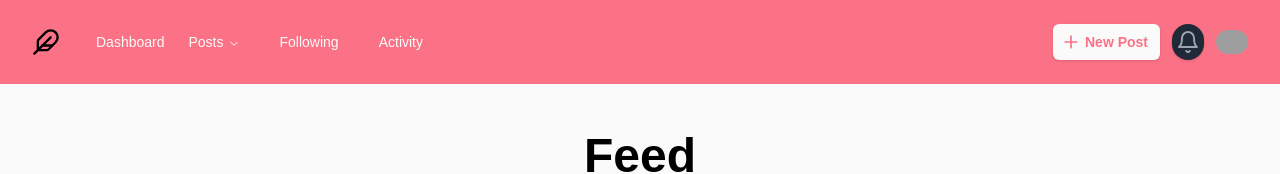
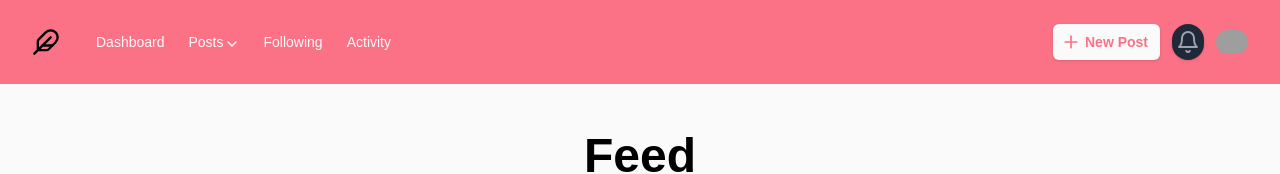
Before and after one commit to pllealfunes/nextjs-hobbyist, a Next.js app: page /dashboard in a window 1280 px wide. Shown: the top 174 px of the page. Built offline with nearby package versions, Linux system fonts and the light colour scheme; grey boxes are pictures that could not be loaded.

Commit message:
removed dropwdown menu from mobile nav, made ui edits to create post page

```diff
--- a/package.json
+++ b/package.json
@@ -14,7 +14,6 @@
     "@radix-ui/react-dropdown-menu": "^2.1.2",
     "@radix-ui/react-icons": "^1.3.0",
     "@radix-ui/react-label": "^2.1.0",
-    "@radix-ui/react-navigation-menu": "^1.2.1",
     "@radix-ui/react-select": "^2.1.2",
     "@radix-ui/react-slot": "^1.1.0",
     "@radix-ui/react-toggle": "^1.1.0",
--- a/src/app/globals.css
+++ b/src/app/globals.css
@@ -125,6 +125,7 @@ body {
   line-height: 1.1;
   margin-top: 2.5rem;
   text-wrap: pretty;
+  font-weight: bold;
 }
 
 .tiptap h1,
--- a/src/app/posts/page.tsx
+++ b/src/app/posts/page.tsx
@@ -24,10 +24,10 @@ function extractTextFromHTML(html: string): string {
 const formSchema = z.object({
   post: z.string().refine(
     (value) => {
-      return extractTextFromHTML(value).trim().length >= 5;
+      return extractTextFromHTML(value).trim().length >= 200;
     },
     {
-      message: "The text must be at least 500 characters long after trimming",
+      message: "The text must be 200 to 12500 characters long after trimming",
     }
   ),
   title: z.string().min(1, "Title is required"), // Title validation
@@ -94,7 +94,14 @@ export default function CreatePost() {
             )}
           />
 
-          <Button className="mt-4">Submit</Button>
+          {/* Container for Word Count and Submit Button */}
+          <div className="flex justify-end items-end mt-4">
+            <div className="mr-4">
+              {/* Word Count component */}
+              {/* Assuming your word count is displayed inside the TextEditor */}
+            </div>
+            <Button className="ml-2">Submit</Button>
+          </div>
         </form>
       </Form>
     </div>
--- a/src/ui/components/dashboardNav.tsx
+++ b/src/ui/components/dashboardNav.tsx
@@ -3,7 +3,7 @@
 import Image from "next/image";
 import Link from "next/link";
 import { Button } from "@/ui/components/button";
-import { Feather, Bell, Plus } from "lucide-react";
+import { Feather, Bell, Plus, ChevronDown } from "lucide-react";
 
 import {
   DropdownMenu,
@@ -18,14 +18,6 @@ import {
   DropdownMenuSubTrigger,
   DropdownMenuTrigger,
 } from "@/ui/components/dropdown-menu";
-import {
-  NavigationMenu,
-  NavigationMenuContent,
-  NavigationMenuItem,
-  NavigationMenuLink,
-  NavigationMenuList,
-  NavigationMenuTrigger,
-} from "@/ui/components/navigation-menu";
 
 export default function Dashboard() {
   return (
@@ -42,31 +34,36 @@ export default function Dashboard() {
             </Link>
           </div>
           <div className="hidden sm:ml-6 md:block">
-            <div className="flex space-x-4">
-              <NavigationMenu>
-                <NavigationMenuList>
-                  <NavigationMenuItem>
+            <div className="flex">
               <Link
-                      href="/"
+                href="/dashboard"
                 aria-label="Go to following page"
                 className="text-zinc-50 hover:bg-gray-700 hover:text-white rounded-md px-3 py-2 text-sm font-medium"
               >
                 Dashboard
               </Link>
 
-                    <NavigationMenuTrigger>Posts</NavigationMenuTrigger>
-                    <NavigationMenuContent>
-                      <Link href="/posts" legacyBehavior passHref>
-                        <NavigationMenuLink>Drafts</NavigationMenuLink>
+              <DropdownMenu>
+                <DropdownMenuTrigger asChild className="cursor-pointer">
+                  <div className="flex justify-center items-center text-zinc-50 hover:bg-gray-700 hover:text-white rounded-md px-3 py-2 text-sm font-medium">
+                    Posts <ChevronDown className="mt-1 w-4 h-4" />
+                  </div>
+                </DropdownMenuTrigger>
+                <DropdownMenuContent className="ml-12">
+                  <DropdownMenuGroup>
+                    <DropdownMenuItem>
+                      <Link href="/drafts" aria-label="Go to following page">
+                        Drafts
                       </Link>
-                      <Link href="/tutorials" legacyBehavior passHref>
-                        <NavigationMenuLink>Published</NavigationMenuLink>
+                    </DropdownMenuItem>
+                    <DropdownMenuItem>
+                      <Link href="/published" aria-label="Go to following page">
+                        Published
                       </Link>
-                    </NavigationMenuContent>
-                  </NavigationMenuItem>
-                </NavigationMenuList>
-              </NavigationMenu>
-
+                    </DropdownMenuItem>
+                  </DropdownMenuGroup>
+                </DropdownMenuContent>
+              </DropdownMenu>
               <Link
                 href="/following"
                 aria-label="Go to following page"
@@ -178,15 +175,8 @@ export default function Dashboard() {
                 <DropdownMenuSeparator />
                 <DropdownMenuGroup>
                   <DropdownMenuItem>Dashboard</DropdownMenuItem>
-                  <DropdownMenuSub>
-                    <DropdownMenuSubTrigger>Posts</DropdownMenuSubTrigger>
-                    <DropdownMenuPortal>
-                      <DropdownMenuSubContent>
                   <DropdownMenuItem>Drafts</DropdownMenuItem>
                   <DropdownMenuItem>Published</DropdownMenuItem>
-                      </DropdownMenuSubContent>
-                    </DropdownMenuPortal>
-                  </DropdownMenuSub>
                   <DropdownMenuItem>Following</DropdownMenuItem>
                   <DropdownMenuItem>Activity</DropdownMenuItem>
                   <DropdownMenuItem>Explore</DropdownMenuItem>
--- a/src/ui/components/navigation-menu.tsx
+++ /dev/null
@@ -1,141 +0,0 @@
-import * as React from "react";
-import { ChevronDownIcon } from "@radix-ui/react-icons";
-import * as NavigationMenuPrimitive from "@radix-ui/react-navigation-menu";
-import { cva } from "class-variance-authority";
-
-import { cn } from "@/lib/utils";
-
-const NavigationMenu = React.forwardRef<
-  React.ElementRef<typeof NavigationMenuPrimitive.Root>,
-  React.ComponentPropsWithoutRef<typeof NavigationMenuPrimitive.Root>
->(({ className, children, ...props }, ref) => (
-  <NavigationMenuPrimitive.Root
-    ref={ref}
-    className={cn(
-      "relative z-10 flex max-w-max flex-1 items-center justify-center",
-      className
-    )}
-    {...props}
-  >
-    {children}
-    <NavigationMenuViewport />
-  </NavigationMenuPrimitive.Root>
-));
-NavigationMenu.displayName = NavigationMenuPrimitive.Root.displayName;
-
-const NavigationMenuList = React.forwardRef<
-  React.ElementRef<typeof NavigationMenuPrimitive.List>,
-  React.ComponentPropsWithoutRef<typeof NavigationMenuPrimitive.List>
->(({ className, ...props }, ref) => (
-  <NavigationMenuPrimitive.List
-    ref={ref}
-    className={cn(
-      "group flex flex-1 list-none items-center justify-center space-x-1",
-      className
-    )}
-    {...props}
-  />
-));
-NavigationMenuList.displayName = NavigationMenuPrimitive.List.displayName;
-
-const NavigationMenuItem = NavigationMenuPrimitive.Item;
-
-const navigationMenuTriggerStyle = cva(
-  "group inline-flex h-9 items-center justify-center rounded-md px-3 py-2 text-sm font-medium text-zinc-50 hover:bg-gray-700 hover:text-white transition-colors focus:outline-none focus:bg-gray-900 focus:text-zinc-50"
-);
-
-const NavigationMenuTrigger = React.forwardRef<
-  React.ElementRef<typeof NavigationMenuPrimitive.Trigger>,
-  React.ComponentPropsWithoutRef<typeof NavigationMenuPrimitive.Trigger>
->(({ className, children, ...props }, ref) => (
-  <NavigationMenuPrimitive.Trigger
-    ref={ref}
-    className={cn(navigationMenuTriggerStyle(), "group", className)}
-    {...props}
-  >
-    {children}
-    <ChevronDownIcon
-      className="relative top-[1px] ml-1 h-3 w-3 transition duration-300 group-data-[state=open]:rotate-180"
-      aria-hidden="true"
-    />
-  </NavigationMenuPrimitive.Trigger>
-));
-NavigationMenuTrigger.displayName = NavigationMenuPrimitive.Trigger.displayName;
-
-const NavigationMenuContent = React.forwardRef<
-  React.ElementRef<typeof NavigationMenuPrimitive.Content>,
-  React.ComponentPropsWithoutRef<typeof NavigationMenuPrimitive.Content>
->(({ className, ...props }, ref) => (
-  <NavigationMenuPrimitive.Content
-    ref={ref}
-    className={cn(
-      "left-0 top-0 w-full data-[motion^=from-]:animate-in data-[motion^=to-]:animate-out data-[motion^=from-]:fade-in data-[motion^=to-]:fade-out data-[motion=from-end]:slide-in-from-right-52 data-[motion=from-start]:slide-in-from-left-52 data-[motion=to-end]:slide-out-to-right-52 data-[motion=to-start]:slide-out-to-left-52 md:absolute md:w-auto p-2",
-      className
-    )}
-    {...props}
-  />
-));
-NavigationMenuContent.displayName = NavigationMenuPrimitive.Content.displayName;
-
-const NavigationMenuLink = React.forwardRef<
-  React.ElementRef<typeof NavigationMenuPrimitive.Link>,
-  React.ComponentPropsWithoutRef<typeof NavigationMenuPrimitive.Link>
->(({ className, ...props }, ref) => (
-  <NavigationMenuPrimitive.Link
-    ref={ref}
-    className={cn(
-      "block px-4 py-2 text-sm hover:bg-gray-100 transition-colors",
-      className
-    )}
-    {...props}
-  />
-));
-NavigationMenuLink.displayName = NavigationMenuPrimitive.Link.displayName;
-
-const NavigationMenuViewport = React.forwardRef<
-  React.ElementRef<typeof NavigationMenuPrimitive.Viewport>,
-  React.ComponentPropsWithoutRef<typeof NavigationMenuPrimitive.Viewport>
->(({ className, ...props }, ref) => (
-  <div className={cn("absolute left-0 top-full flex justify-center")}>
-    <NavigationMenuPrimitive.Viewport
-      className={cn(
-        "origin-top-center relative mt-1.5 h-[var(--radix-navigation-menu-viewport-height)] w-full overflow-hidden rounded-md border bg-popover text-popover-foreground shadow data-[state=open]:animate-in data-[state=closed]:animate-out data-[state=closed]:zoom-out-95 data-[state=open]:zoom-in-90 md:w-[var(--radix-navigation-menu-viewport-width)]",
-        className
-      )}
-      ref={ref}
-      {...props}
-    />
-  </div>
-));
-NavigationMenuViewport.displayName =
-  NavigationMenuPrimitive.Viewport.displayName;
-
-const NavigationMenuIndicator = React.forwardRef<
-  React.ElementRef<typeof NavigationMenuPrimitive.Indicator>,
-  React.ComponentPropsWithoutRef<typeof NavigationMenuPrimitive.Indicator>
->(({ className, ...props }, ref) => (
-  <NavigationMenuPrimitive.Indicator
-    ref={ref}
-    className={cn(
-      "top-full z-[1] flex h-1.5 items-end justify-center overflow-hidden data-[state=visible]:animate-in data-[state=hidden]:animate-out data-[state=hidden]:fade-out data-[state=visible]:fade-in",
-      className
-    )}
-    {...props}
-  >
-    <div className="relative top-[60%] h-2 w-2 rotate-45 rounded-tl-sm bg-border shadow-md" />
-  </NavigationMenuPrimitive.Indicator>
-));
-NavigationMenuIndicator.displayName =
-  NavigationMenuPrimitive.Indicator.displayName;
-
-export {
-  navigationMenuTriggerStyle,
-  NavigationMenu,
-  NavigationMenuList,
-  NavigationMenuItem,
-  NavigationMenuContent,
-  NavigationMenuTrigger,
-  NavigationMenuLink,
-  NavigationMenuIndicator,
-  NavigationMenuViewport,
-};
```
Also changed, not shown: src/ui/components/TextEditor/index.tsx (+19 -18 lines), src/ui/components/dropdown-menu.tsx (+35 -35 lines), 1 other file (tests, documents, lock files or other folders). Lines whose indentation alone changed are shown as unchanged.
